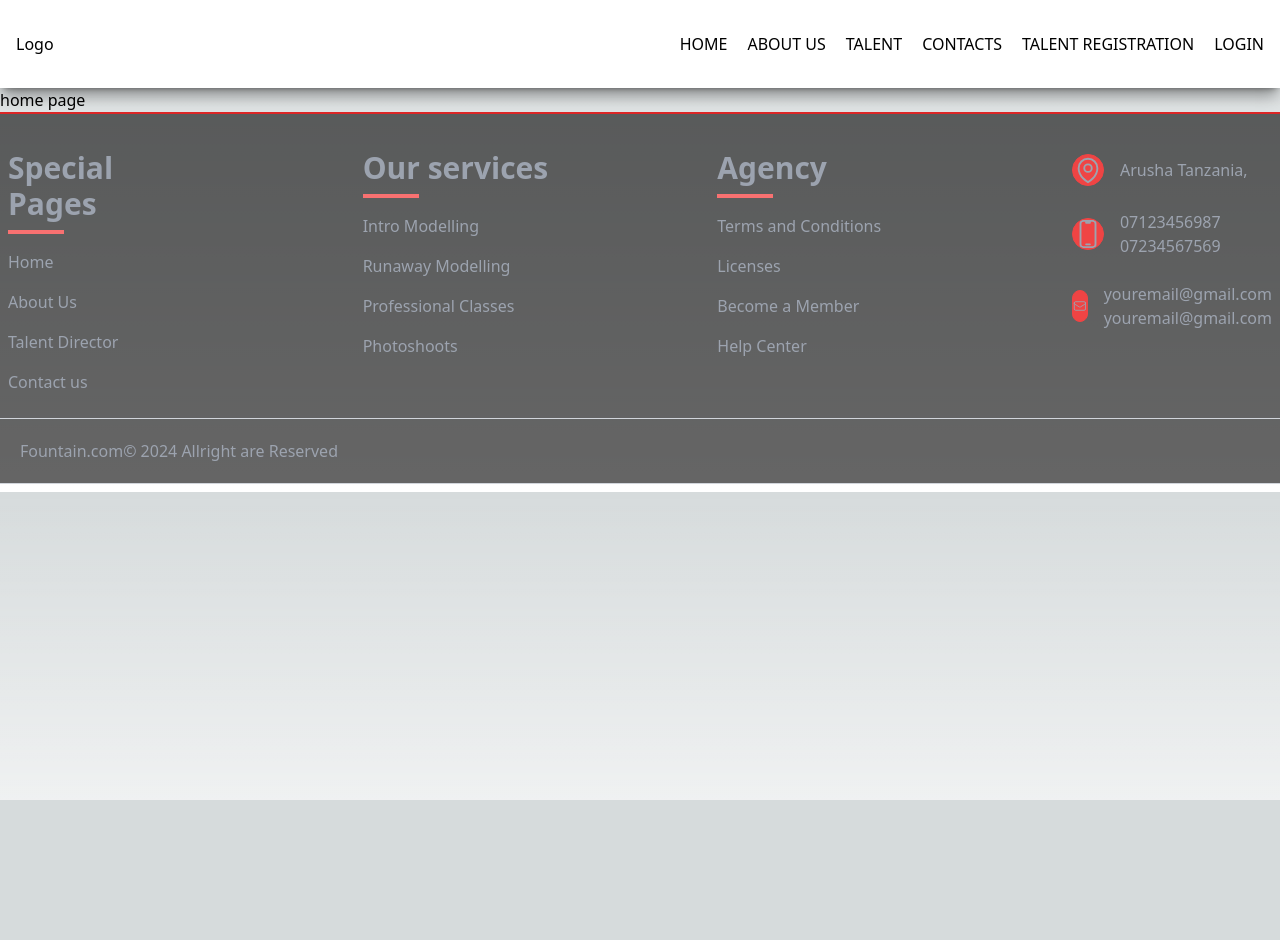
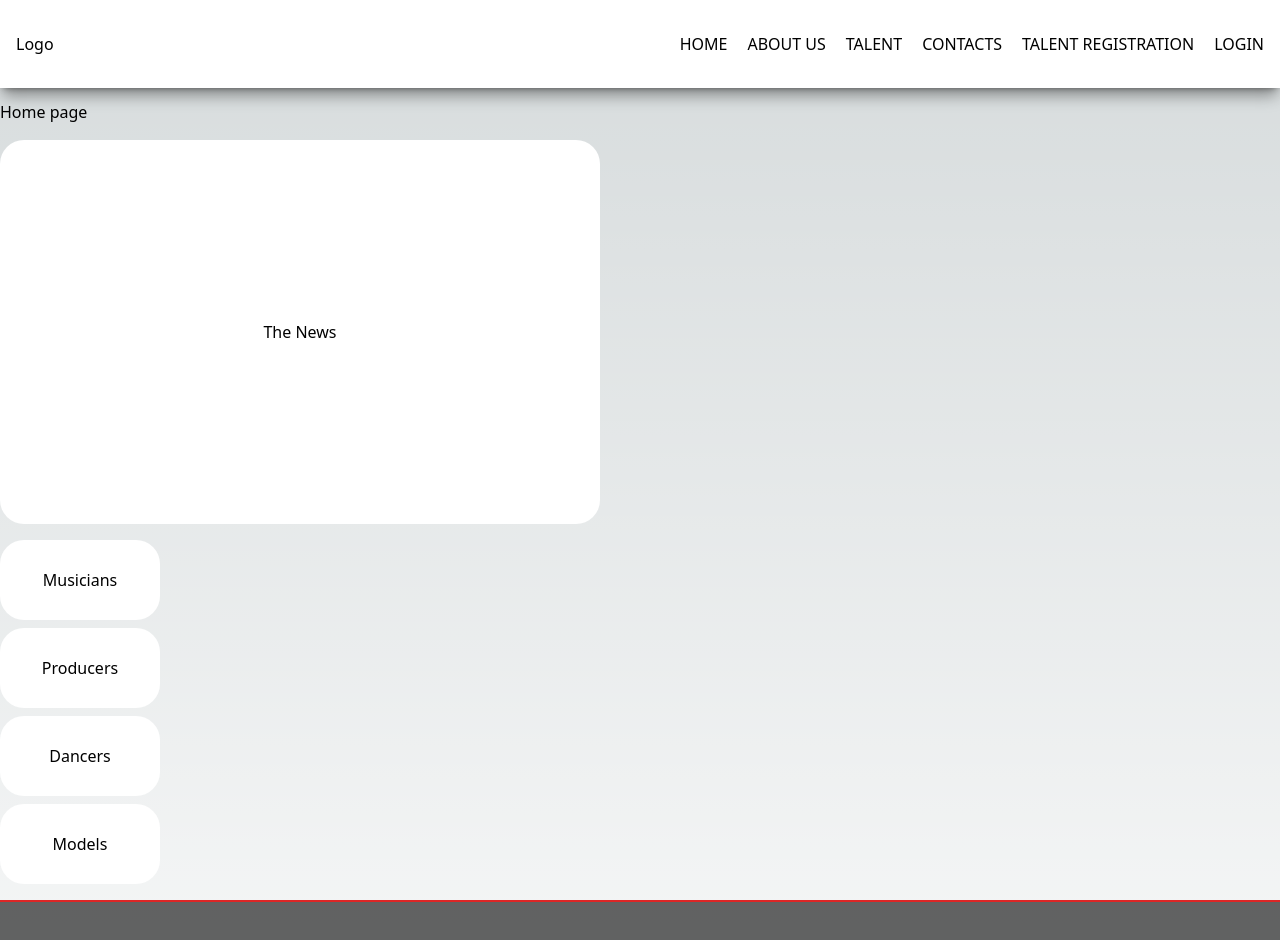
Before and after one commit to julsamson/AfricanWood, a Next.js app: page / in a window 1280 px wide. Shown: the top 940 px of the page. Before the commit the page ends 800 px from the top, so only its background shows below. Built offline with nearby package versions, Linux system fonts and the light colour scheme.

Commit message:
home page updated

```diff
--- a/app/components/navigation/navbar/index.jsx
+++ b/app/components/navigation/navbar/index.jsx
@@ -35,7 +35,7 @@ export default function Navbar() {
                         <div className='md:flex hidden'>
                             <ul className='flex items-center gap-x-5'>
                                 <li>
-                                    <Link href='#' className='hover:text-red-600'>
+                                    <Link href='/' className='hover:text-red-600'>
                                         HOME
                                     </Link>
                                 </li>
@@ -90,7 +90,7 @@ export default function Navbar() {
                                 <nav className='container mx-auto py-[12px] px-5'>
                                     <ul className='space-y-4 mb-2'>
                                         <li>
-                                            <Link href='#' className='hover:text-red-600'>
+                                            <Link href='/' className='hover:text-red-600'>
                                                 HOME
                                             </Link>
                                         </li>
--- a/app/page.jsx
+++ b/app/page.jsx
@@ -1,14 +1,50 @@
 import React from 'react'
 import Navigation from './components/navigation'
 import Footer from './components/footer'
+import Link from 'next/link'
 
 export default function page() {
   return (
     <div>
       <Navigation />
-      <p>
-        home page
-      </p>
+      <section className='container mx-auto my-3'>
+        <div>
+          <div>
+          <p className='pb-4'>
+            Home page
+          </p>
+          </div>
+          <div className='w-[600px] rounded-3xl h-96 bg-white text-black flex justify-center items-center'>
+             <div>
+              The News
+             </div>
+          </div>
+        </div>
+        <div className='my-4'>
+          <div className=''>
+            <Link href='#' className=''>
+              <h1 className='text-black bg-white w-40 flex justify-center p-7 rounded-3xl my-2'>
+                Musicians
+              </h1>
+            </Link>
+            <Link href='#' className=''>
+              <h1 className='text-black bg-white w-40 flex justify-center p-7 rounded-3xl my-2'>
+                Producers
+              </h1>
+            </Link>
+            <Link href='#' className=''>
+              <h1 className='text-black bg-white w-40 flex justify-center p-7 rounded-3xl my-2'>
+                Dancers
+              </h1>
+            </Link>
+            <Link href='#' className=''>
+              <h1 className='text-black bg-white w-40 flex justify-center p-7 rounded-3xl my-2'>
+                Models
+              </h1>
+            </Link>
+          </div>
+        </div>
+      </section>
       <Footer />
     </div>
   )
```
